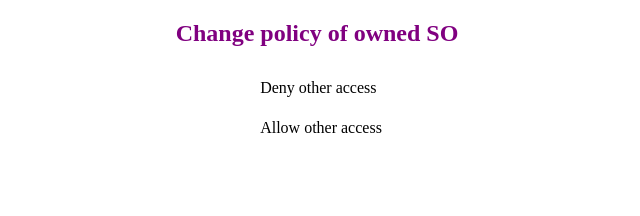
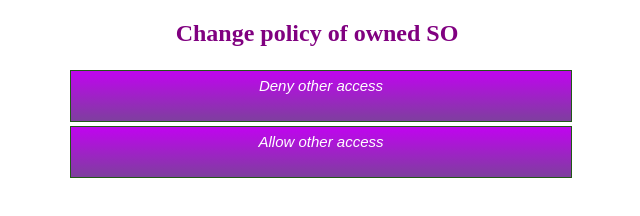
Before and after one commit to nopbyte/idm-pages, a plain HTML site: page policy/ChangePolicySo.html in a window 1280 px wide. Shown: the whole page, without its empty margins (331-971 px from the left). Drawn offline with nearby package versions, Linux system fonts and the light colour scheme.

Commit message:
Button added for policy change

```diff
--- a/css/style.css
+++ b/css/style.css
@@ -321,6 +321,40 @@ nav ul ul ul li a:hover {
     cursor: pointer;
 }
 
+/*Button*/
+.policyButton {
+    background:-webkit-gradient( linear, left top, left bottom, color-stop(0.05, #bd07eb), color-stop(1, #7e3f9e) );
+    background:-moz-linear-gradient( center top, #bd07eb 5%, #7e3f9e 100% );
+    filter:progid:DXImageTransform.Microsoft.gradient(startColorstr='#bd07eb', endColorstr='#7e3f9e');
+    background-color:#bd07eb;
+    -webkit-border-top-left-radius: 0px;
+    -moz-border-radius-topleft: 0px;
+    border-top-left-radius: 0px;
+    -webkit-border-top-right-radius: 0px;
+    -moz-border-radius-topright: 0px;
+    border-top-right-radius: 0px;
+    -webkit-border-bottom-right-radius: 0px;
+    -moz-border-radius-bottomright: 0px;
+    border-bottom-right-radius: 0px;
+    -webkit-border-bottom-left-radius: 0px;
+    -moz-border-radius-bottomleft: 0px;
+    border-bottom-left-radius: 0px;
+    text-indent: 0;
+    border: 1px solid #225718;
+    display: inline-block;
+    color: #ffffff;
+    font-family: Arial;
+    font-size: 15px;
+    font-weight: normal;
+    font-style: italic;
+    height: 50px;
+    line-height: 30px;
+    width: 500px;
+    text-decoration: none;
+    text-align: center;
+    cursor: pointer;
+}
+
 }
 .soButton:hover {
     background: -webkit-gradient(linear, left top, left bottom, color-stop(0.05, #4197ee
```
